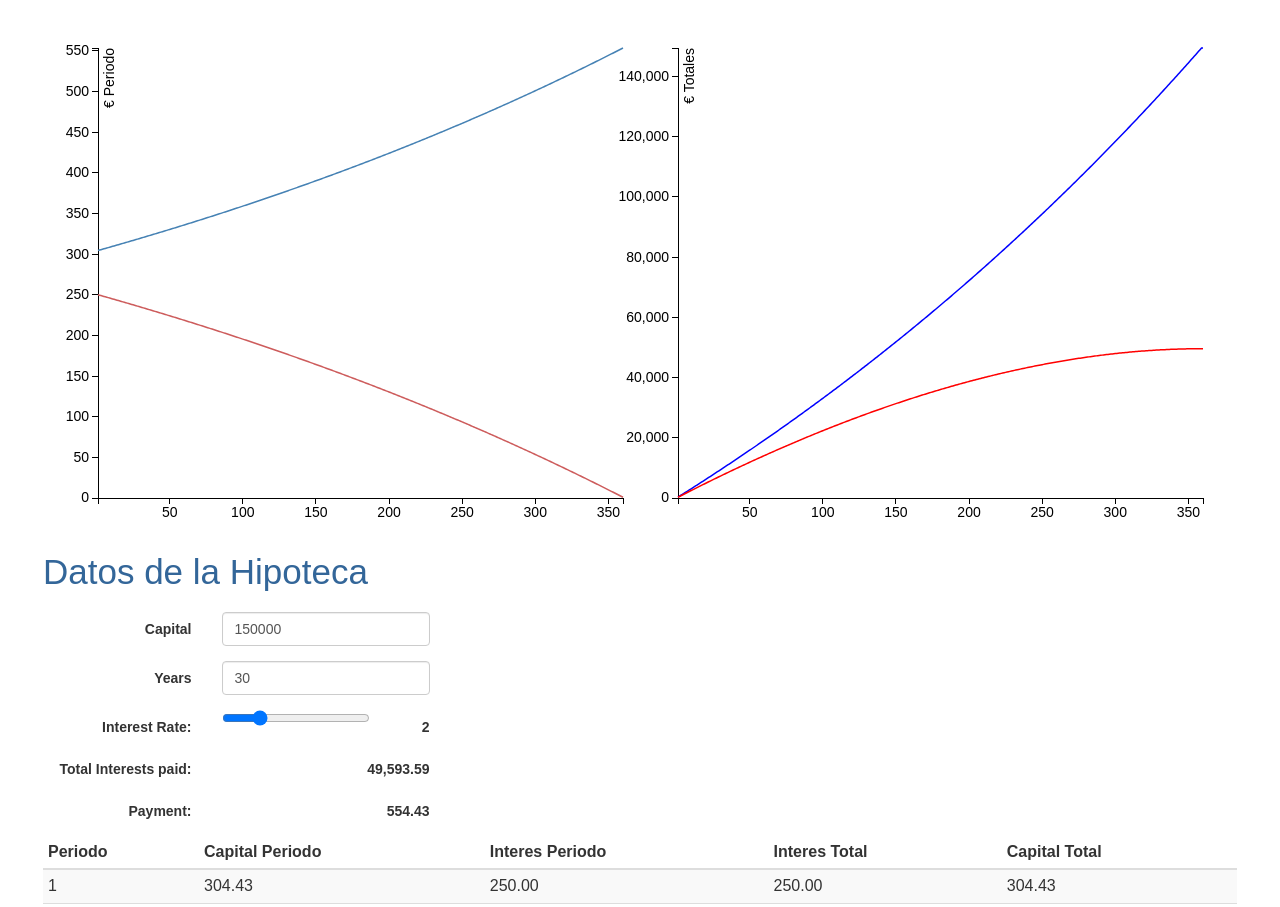
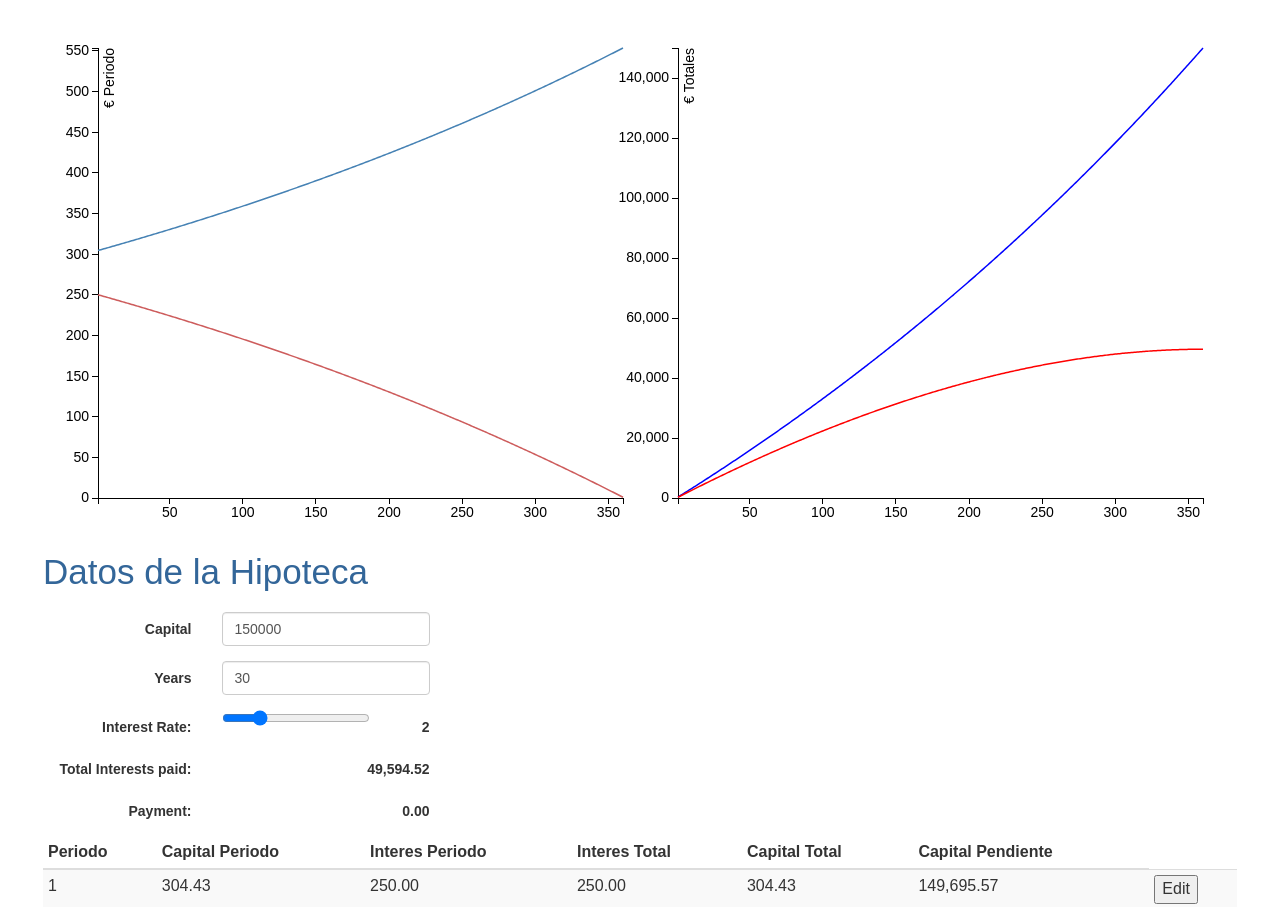
Before and after one commit to epeicher/Hypotheke, a React (Create React App) app in the folder reactpotheke/: page / in a window 1280 px wide. Shown: the top 907 px of the page. Built offline with nearby package versions, Linux system fonts and the light colour scheme.

Commit message:
Starts the edit functionality

```diff
--- a/reactpotheke/src/AmortizationTable.js
+++ b/reactpotheke/src/AmortizationTable.js
@@ -1,7 +1,32 @@
-import React from 'react'
+import React, { Component } from 'react'
 import formatNum from './services/formatter'
 
-const AmortizationTable = (props) => (
+class AmortizationTable extends Component {
+
+    constructor(props) {
+        super(props);
+
+        this.state = {
+            editPeriod: -1,
+            capital: this.props.capitalPendiente
+        }
+    }
+
+    capitalRow(row, item) {
+        if(row !== item.periodo) return (<td>{formatNum(item.capitalPendiente)}</td>);
+
+        return (<td><input value={this.state.capital}
+                onChange={(e) => this.updateRow(row, e.target.value)} /></td>)
+    }
+
+    updateRow(row,value) {
+        this.setState({editPeriod:row, capital:value});
+    }
+
+    render() {
+        let {tablaAmortizacion, editItem} = this.props;
+
+        return (
             <table className="table table-condensed table-striped">
                 <thead>
                 <tr>
@@ -10,20 +35,25 @@ const AmortizationTable = (props) => (
                     <th>Interes Periodo</th>
                     <th>Interes Total</th>
                     <th>Capital Total</th>
+                    <th>Capital Pendiente</th>
                 </tr>
                 </thead>
                 <tbody>
-        {props.tablaAmortizacion.map(item => (
+                {tablaAmortizacion.map(item => (
                     <tr key={item.periodo}>
                         <td>{item.periodo}</td>
                         <td>{formatNum(item.capitalPeriodo)}</td>
                         <td>{formatNum(item.interesPeriodo)}</td>
                         <td>{formatNum(item.interesTotal)}</td>
                         <td>{formatNum(item.capitalTotal)}</td>
+                        {this.capitalRow(this.state.editPeriod,item)}
+                        <td><button onClick={(e) => this.updateRow(item.periodo, item.capitalPendiente)}>Edit</button></td>
                     </tr>
                 ))}
                 </tbody>
             </table>
         )
+    }
+}
 
 export default AmortizationTable
--- a/reactpotheke/src/App.js
+++ b/reactpotheke/src/App.js
@@ -10,13 +10,17 @@ class App extends Component {
 
   constructor() {
     super();
-    this.state = this.getMyInitialState();
-    let data = hypoMath.calculateAmortizationTable(this.state);
+    let initState = {
+      n : 30,
+      i : 2,
+      C : 150000
+    }
+    let data = hypoMath.calculateAmortizationTable(initState);
+    this.state = {
+      ...initState,
+      tablaAmortizacion: data
+    }
     updateCharts(data);
-  }
-
-  componentWillMount() {
-    this.updateState(this.state)
   }
 
   updateState(newSt) {
@@ -28,14 +32,6 @@ class App extends Component {
         tablaAmortizacion : data,
         cuota
       });
-  }
-
-  getMyInitialState() {
-    return {
-      n : 30,
-      i : 2,
-      C : 150000
-    }
   }
 
   updateHypotheke(property,{target : {value: v}}) {
@@ -63,7 +59,8 @@ class App extends Component {
           onChangeCapital={this.updateHypotheke.bind(this, "C")}
           onChangeAgnos={this.updateHypotheke.bind(this, "n")}
           onChangeInteres={this.updateHypotheke.bind(this, "i")} />
-        <AmortizationTable tablaAmortizacion={this.state.tablaAmortizacion} />
+        <AmortizationTable tablaAmortizacion={this.state.tablaAmortizacion}
+          editItem={(e)=> console.log(e)} />
       </div>
     );
   }
--- a/reactpotheke/src/services/mathServiceModule.js
+++ b/reactpotheke/src/services/mathServiceModule.js
@@ -18,11 +18,11 @@ function calculateAmortizationTable(h) {
             kt += kp;
             it += ip;
             d = (1 + i) * k - c;
-            AddToTabla(tabla, j, kp, ip, kt, it);
+            AddToTabla(tabla, j, kp, ip, kt, d, it);
         }
         else
         {
-            AddToTabla(tabla, j, k, i * k, kt, it);
+            AddToTabla(tabla, j, k, i * k, kt+k, k-d, it+i*k);
         }
         k = d;
     }
@@ -42,12 +42,13 @@ function getAnnos(h) {
 }
 
 
-function AddToTabla(h,j,k,i,kt,it) {
+function AddToTabla(h,j,k,i,kt,kd,it) {
     h.push({
         periodo : j,
         capitalPeriodo : k,
         interesPeriodo : i,
         capitalTotal: kt,
+        capitalPendiente: kd,
         interesTotal: it
     })
 }
```
Lines whose indentation alone changed are shown as unchanged.
